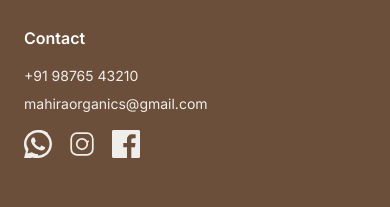
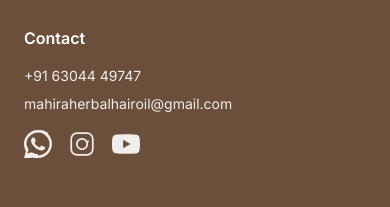
Before and after one commit to ShaikYakoub/mahira-hair-oil, a Next.js app: page /about in a window 390 px wide. Shown: the part 5420-5627 px from the top of the page. Built offline with nearby package versions, Linux system fonts and the light colour scheme; a web font is replaced by a local one.

Commit message:
Update contact details and social links: real phone/email, Instagram, YouTube, remove Facebook

```diff
--- a/components/FooterTraditional.tsx
+++ b/components/FooterTraditional.tsx
@@ -37,7 +37,7 @@
             </li>
             <li>
               <a
-                href="https://wa.me/919876543210"
+                href="https://wa.me/916304449747"
                 target="_blank"
                 rel="noopener noreferrer"
               >
@@ -49,11 +49,11 @@
 
         <div className="order-2 md:order-none col-span-2 md:col-span-1">
           <h4 className="font-semibold mb-4">Contact</h4>
-          <p className="text-sm opacity-90">+91 98765 43210</p>
-          <p className="text-sm opacity-90 mt-2">mahiraorganics@gmail.com</p>
+          <p className="text-sm opacity-90">+91 63044 49747</p>
+          <p className="text-sm opacity-90 mt-2">mahiraherbalhairoil@gmail.com</p>
           <div className="mt-4 flex gap-4 text-lg opacity-90">
             <a
-              href="https://wa.me/919876543210"
+              href="https://wa.me/916304449747"
               target="_blank"
               rel="noopener noreferrer"
               aria-label="WhatsApp"
@@ -71,7 +71,7 @@
               </svg>
             </a>
             <a
-              href="https://instagram.com/mahiraorganics"
+              href="https://www.instagram.com/mahirahairoil?igsh=ZHJldWd1ZDBmOG43"
               target="_blank"
               rel="noopener noreferrer"
               aria-label="Instagram"
@@ -89,10 +89,10 @@
               </svg>
             </a>
             <a
-              href="https://facebook.com/mahiraorganics"
+              href="http://www.youtube.com/@MahiraHerbalhairoil"
               target="_blank"
               rel="noopener noreferrer"
-              aria-label="Facebook"
+              aria-label="YouTube"
               className="hover:opacity-80"
             >
               <svg
@@ -103,7 +103,7 @@
                 fill="currentColor"
                 aria-hidden="true"
               >
-                <path d="M22.675 0h-21.35C.595 0 0 .592 0 1.326v21.348C0 23.408.595 24 1.326 24h11.495v-9.294H9.691v-3.622h3.13V8.413c0-3.1 1.893-4.788 4.659-4.788 1.325 0 2.463.099 2.797.143v3.24l-1.918.001c-1.504 0-1.797.715-1.797 1.763v2.313h3.587l-.467 3.622h-3.12V24h6.104C23.405 24 24 23.408 24 22.674V1.326C24 .592 23.405 0 22.675 0" />
+                <path d="M23.498 6.186a3.016 3.016 0 0 0-2.122-2.136C19.505 3.545 12 3.545 12 3.545s-7.505 0-9.377.505A3.017 3.017 0 0 0 .502 6.186C0 8.07 0 12 0 12s0 3.93.502 5.814a3.016 3.016 0 0 0 2.122 2.136c1.871.505 9.376.505 9.376.505s7.505 0 9.377-.505a3.015 3.015 0 0 0 2.122-2.136C24 15.93 24 12 24 12s0-3.93-.502-5.814zM9.545 15.568V8.432L15.818 12l-6.273 3.568z" />
               </svg>
             </a>
           </div>
--- a/components/WhatsAppFloat.tsx
+++ b/components/WhatsAppFloat.tsx
@@ -1,7 +1,7 @@
 export default function WhatsAppFloat() {
   return (
     <a
-      href="https://wa.me/919876543210"
+      href="https://wa.me/916304449747"
       target="_blank"
       rel="noopener noreferrer"
       className="fixed bottom-6 right-6 bg-mutedGreen text-white p-4 rounded-full shadow-md hover:opacity-90 transition z-50 flex items-center justify-center"
```
